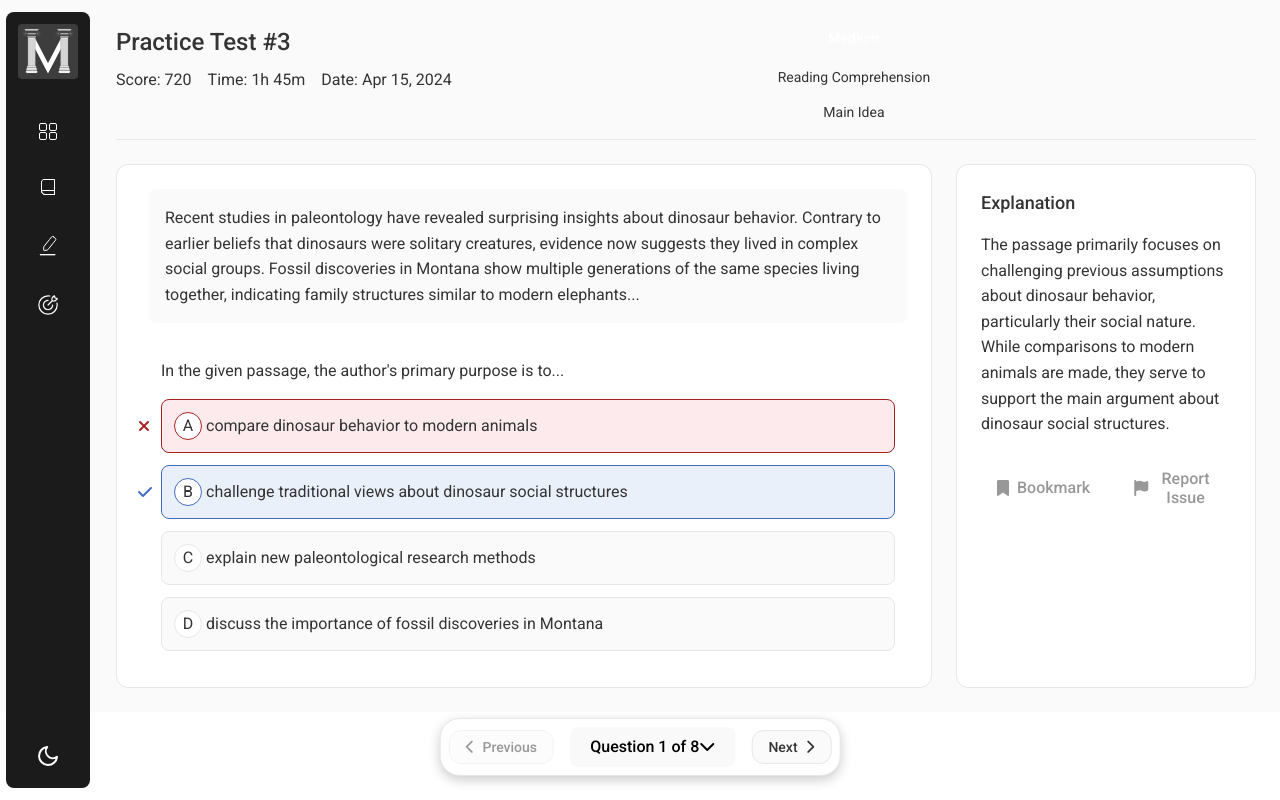
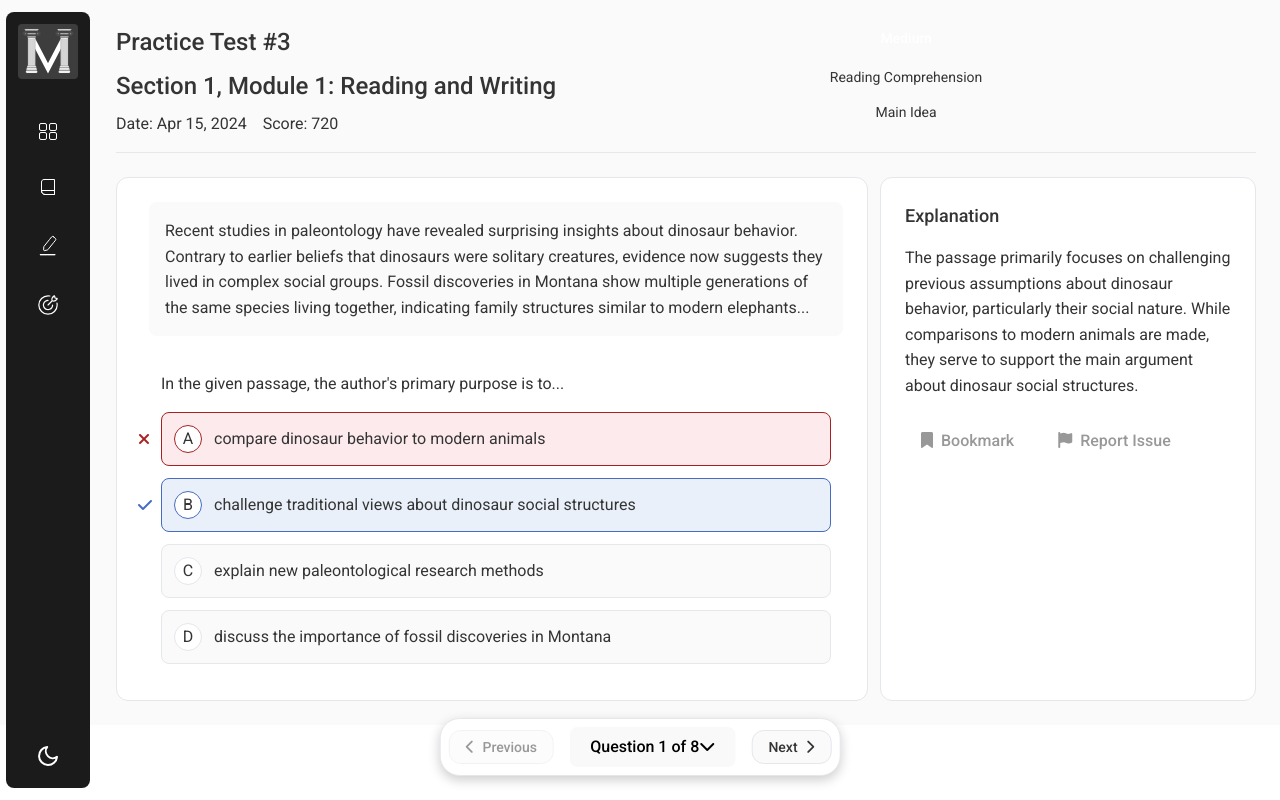
Before and after one commit to Orujhimaru/max_odyssey, a React (Vite) app: page /test-review/1 in a window 1280 px wide. Built offline with nearby package versions, Linux system fonts and the light colour scheme; a web font is replaced by a local one.

Commit message:
design: test review page design changed

```diff
--- a/src/components/TestReview/TestReview.css
+++ b/src/components/TestReview/TestReview.css
@@ -97,8 +97,8 @@
 
 .test-review-content {
   display: grid;
-  grid-template-columns: 1fr 300px;
-  gap: 24px;
+  grid-template-columns: 4fr 2fr;
+  gap: 12px;
   height: 100%;
 }
 
@@ -193,7 +193,7 @@
   border-radius: 50%;
   background-color: var(--bg-primary);
   border: 1px solid var(--border-color);
-  margin-right: 4px;
+  margin-right: 12px;
 }
 
 .choice.correct .choice-letter {
--- a/src/components/TestReview/TestReview.jsx
+++ b/src/components/TestReview/TestReview.jsx
@@ -174,10 +174,11 @@ const TestReview = () => {
       <div className="test-review-header">
         <div className="test-info">
           <h2>Practice Test #3</h2>
+          <h2>Section 1, Module 1: Reading and Writing</h2>
           <div className="test-stats">
+            <span>Date: Apr 15, 2024</span>
             <span>Score: 720</span>
-            <span>Time: 1h 45m</span>
-            <span>Date: Apr 15, 2024</span>
+            {/* <span>Time: 1h 45m</span> */}
           </div>
         </div>
         <div className="question-info">
```
